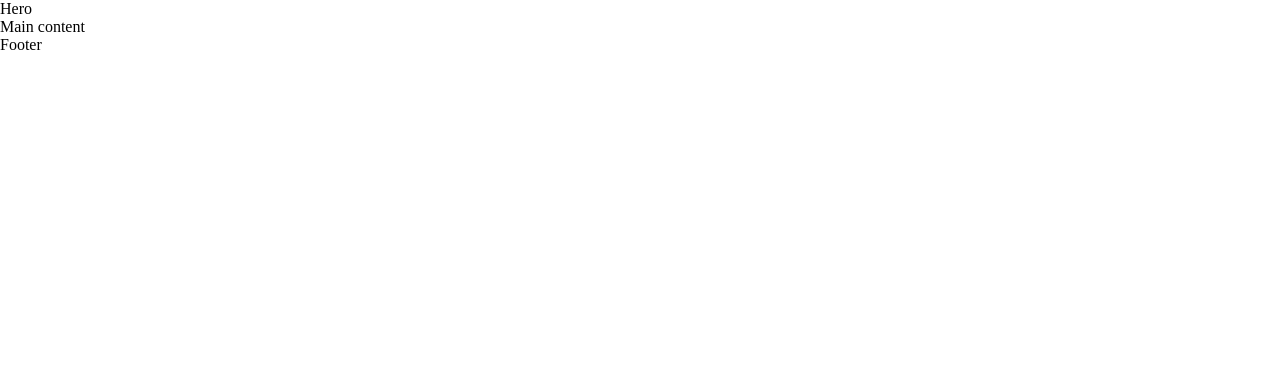
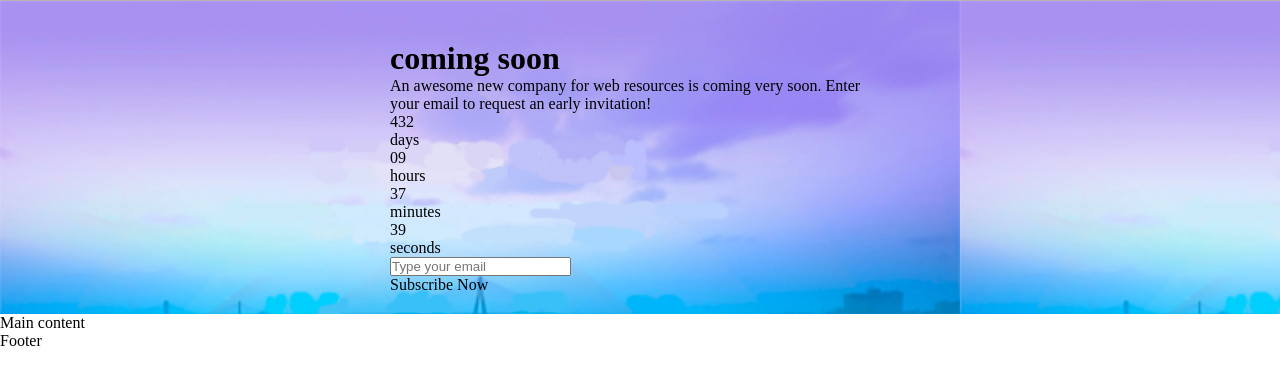
Before and after one commit to GintaRai/5-coming-soon-projektas, a plain HTML site: page index.html in a window 1280 px wide. Drawn offline with Linux system fonts and the light colour scheme.

Commit message:
hero section update

```diff
--- a/css/main.css
+++ b/css/main.css
@@ -5,3 +5,42 @@ body * {
     vertical-align: top;
     box-sizing: border-box;
 }
+
+    body {
+
+    }
+
+    .hero-background {
+        background-image: url(../img/fonas\ tiltas.png);
+    }
+
+    .hero-content {
+        display: inline-block;
+        width: 500px;
+        margin: 40px calc((100% - 500px) / 2) 20px;
+    }
+        #hero .logo {
+
+        }
+
+        #hero h1 {
+
+        }
+
+        #hero p {
+
+        }
+
+        #hero .clock {
+
+        }
+
+            #hero
+
+        #hero form {
+
+        }
+
+        #hero .mouse {
+
+        }
--- a/index.html
+++ b/index.html
@@ -8,9 +8,38 @@
     <link rel="stylesheet" href="css/main.css">
 </head>
 <body>
-    <header>
-        Hero
-    </header>
+    <div class="hero-background">
+        <div id="hero" class="hero-content">
+            <div class="logo"></div>
+            <h1>coming soon</h1>
+            <p>An awesome new company for web resources is coming very soon.
+                Enter your email to request an early invitation!
+            </p>
+            <div class="clock">
+                <div class="clock-block">
+                    <div class="value">432</div>
+                    <div class="title">days</div>
+                </div>
+                <div class="clock-block">
+                    <div class="value">09</div>
+                    <div class="title">hours</div>
+                </div>
+                <div class="clock-block">
+                    <div class="value">37</div>
+                    <div class="title">minutes</div>
+                </div>
+                <div class="clock-block">
+                    <div class="value">39</div>
+                    <div class="title">seconds</div>
+                </div>
+            </div>
+            <form>
+                <input type="email" placeholder="Type your email" value="" required>
+                <div class="btn">Subscribe Now</div>
+            </form>
+            <div class="mouse"></div>
+        </div>
+    </div>
     <main>
         Main content
     </main>
```
Also changed, not shown: img/fonas tiltas.png (added), img/struktura.png (added), img/zalia ikona.png (added).
